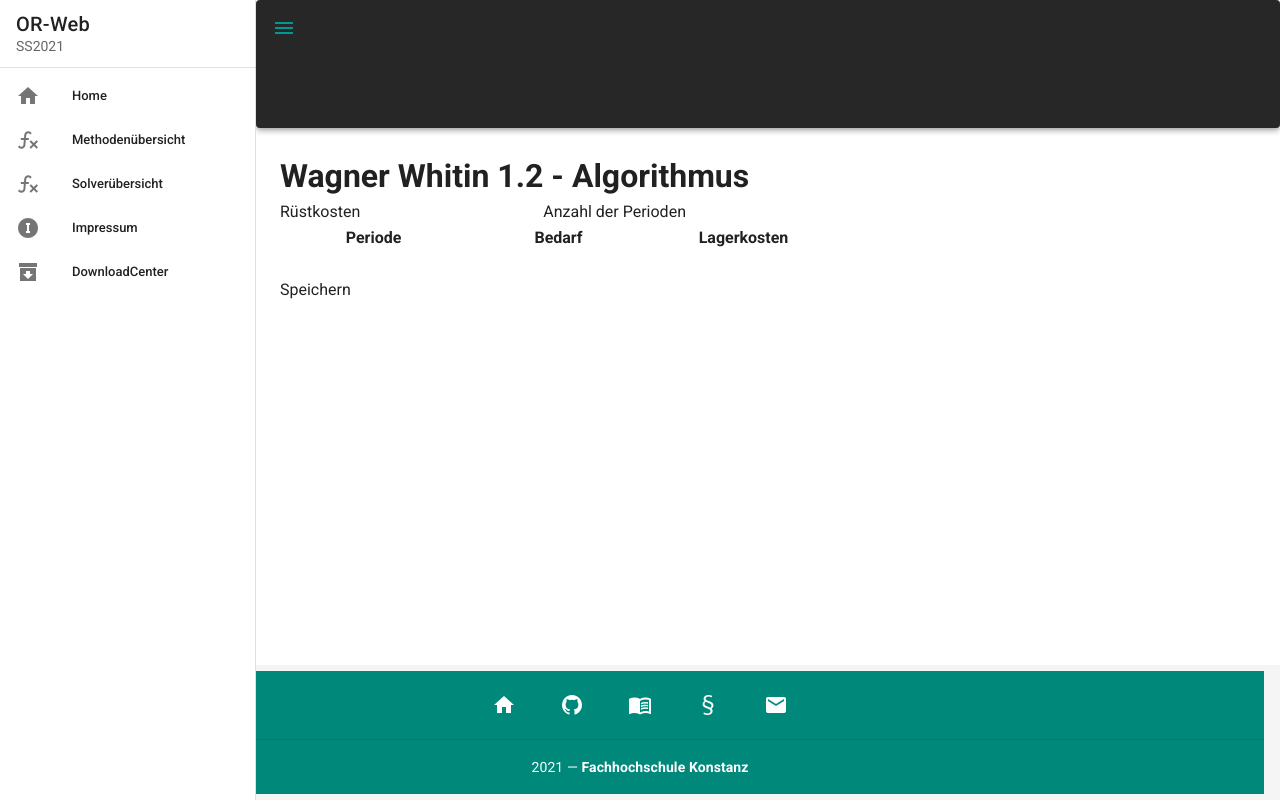
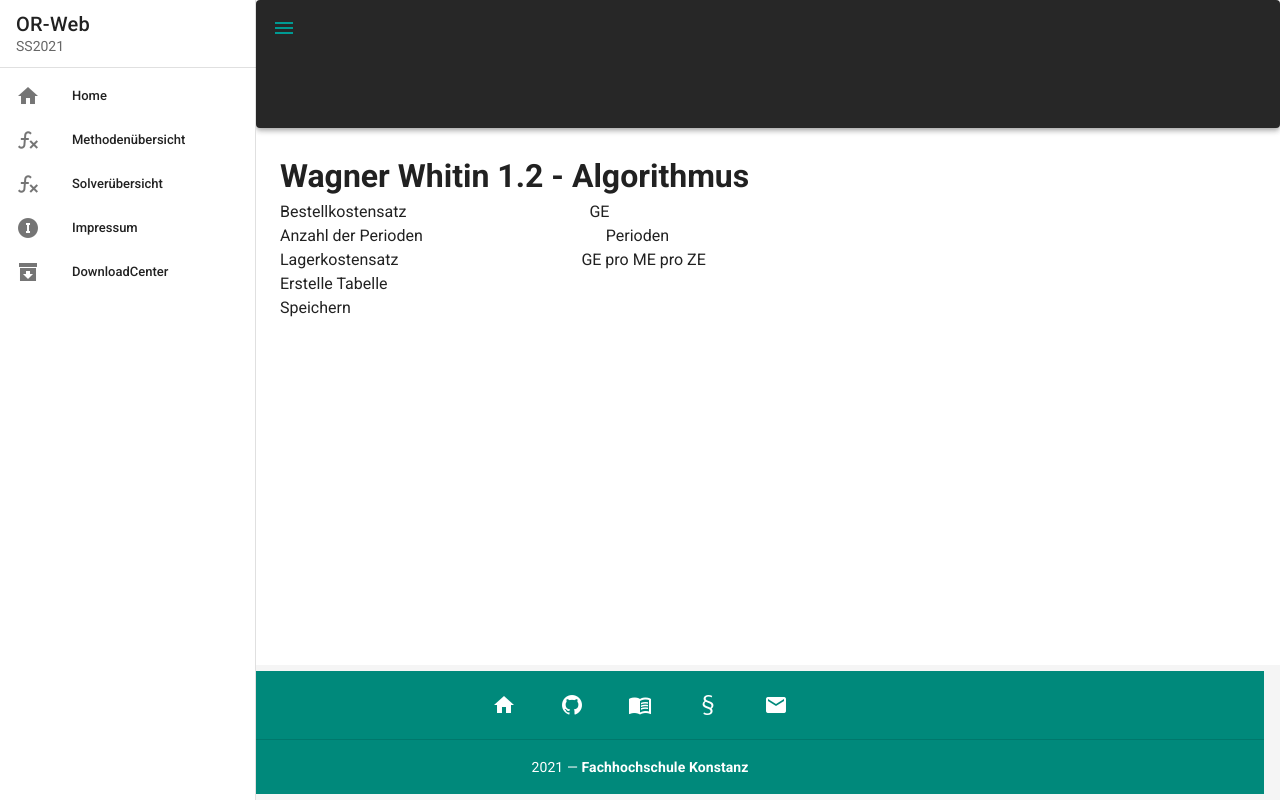
Before and after one commit to tlau10/OR-Web, a Vue app in the folder frontend/: page /WagnerWhitinExecute in a window 1280 px wide. Built offline with nearby package versions, Linux system fonts and the light colour scheme.

Commit message:
add function for adding table

```diff
--- a/frontend/src/views/Methods/WagnerWhitinExecute.vue
+++ b/frontend/src/views/Methods/WagnerWhitinExecute.vue
@@ -9,23 +9,32 @@
 
     <body>
       <h1>Wagner Whitin 1.2 - Algorithmus</h1>
-      <label for="ruestkosten">Rüstkosten</label>
-      <input id="ruestkosten" name="ruestkosten" type="number" min="1" />
-      <label for="anzPerioden">Anzahl der Perioden</label>
-      <input id="anzPerioden" name="anzPerioden" type="number" />
+      <div>
+        <label for="bestellkostensatz">Bestellkostensatz</label>
+        <input
+          id="bestellkostensatz"
+          name="bestellkostensatz"
+          type="number"
+          min="1"
+        />
+        <span>GE</span> <br />
+      </div>
+      <div>
+        <label for="anzPerioden">Anzahl der Perioden</label>
+        <input id="anzPerioden" name="anzPerioden" type="number" /><span
+          >Perioden</span
+        >
+      </div>
+      <div>
+        <label for="lagerkostensatz">Lagerkostensatz</label>
+        <input id="lagerkostensatz" name="lagerkostensatz" type="number" /><span
+          >GE pro ME pro ZE</span
+        >
+        <!-- TODO Kontrollkästchen variable kosten-->
+      </div>
+      <button id="btnCreateTbl">Erstelle Tabelle</button>
+      <div id="tbl"></div>
 
-      <table>
-        <tr>
-          <th>Periode</th>
-          <th>Bedarf</th>
-          <th>Lagerkosten</th>
-        </tr>
-        <tr>
-          <td><input id="period" name="period" type="number" min="1" /></td>
-          <td><input id="bedarf" name="bedarf" type="number" /></td>
-          <td><input id="lagerkosten" name="lagerkosten" type="number" /></td>
-        </tr>
-      </table>
       <input id="start" type="button" value="Speichern" />
       <div id="output"></div>
     </body>
@@ -34,14 +43,17 @@
 <script  type = "text/javascript" >
 var start;
 var output;
+var createTbl;
 /**
  * init() wird aufgerufen, sobald die Seite geladen ist, weist den Variablen die ID zu und setzt den EventListener auf den Button mit der ID "start"
  */
 function init() {
   start = document.getElementById("start");
   output = document.getElementById("output");
+  createTbl = document.getElementById("btnCreateTbl");
   //Sobald der Button mit der ID "start" angeklickt wird, wird die Funktion socket() aufgerufen
   start.addEventListener("click", socket, false);
+  createTbl.addEventListener("click", createTable, false);
 }
 /**
  * socket() erstellt eine Verbindung zum WebSocket, holt Daten aus den input-Feldern und leitet diese an den WebSocket weiter
@@ -69,6 +81,31 @@ function writeToScreen(message) {
   pre.innerHTML = message;
   output.appendChild(pre);
 }
+
+function createTable() {
+  var tbl =
+    "<div id=\"tbl\"><table><tr><th>Periode</th><th>Bedarf der Periode</th><th>Lagerkosten der Periode</th></tr>";
+  var anzPerioden = document.getElementById("anzPerioden").value;
+  var lagerkostensatz = document.getElementById("lagerkostensatz").value;
+  console.log('erstelle tbody');
+  var i = 1;
+  for (i; i <= anzPerioden ; i++) {
+    console.log(i);
+    tbl +=
+      "<tr><td>" +
+      i +
+      "</td><td><input id=\"bedarf"+i+"\" name=\"bedarf"+i+"\" type=\"number\" /></td><td>" +
+      lagerkostensatz +
+      "</td></tr>";
+      console.log(i+". Runde: "+tbl)
+  }
+  tbl += "</table></div>";
+  var divTbl = document.getElementById("tbl");
+  var create = document.createElement(divTbl); //TODO Error
+  divTbl.replaceWith(create);
+
+}
+
 /**
  * Ruft init() Funktion auf, sobald die Seite geladen ist
  */
```
